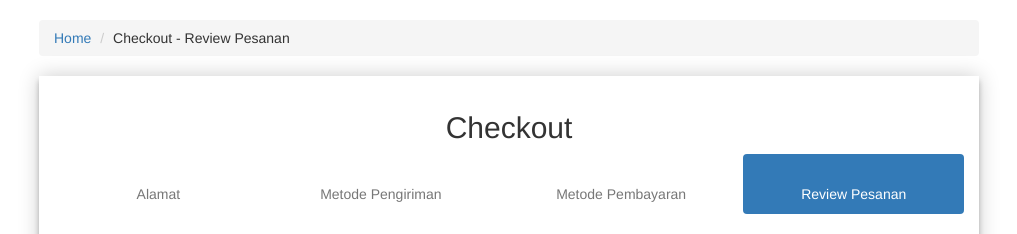
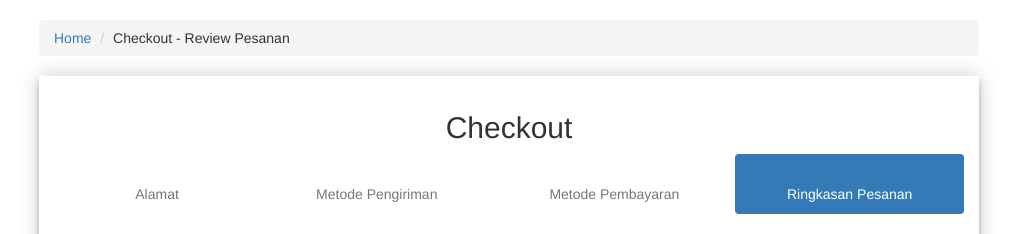
Before and after one commit to NaTa64/pisang, a PHP site: page /checkout4.php in a window 1280 px wide. Shown: the part 52-286 px from the top of the page, without its empty margins (131-1148 px from the left). Run offline with PHP 8.4, Linux system fonts and the light colour scheme; data comes from the database, SQL or seed files in the repository; data that the repository does not hold is empty; some libraries are stand-ins or nearby versions.

Commit message:
ubah kata review

```diff
--- a/checkout4.php
+++ b/checkout4.php
@@ -105,7 +105,7 @@ update();
                             </li>
                             <li class="disabled"><a href="#"><i class="fa fa-money"></i><br>Metode Pembayaran</a>
                             </li>
-                            <li class="active"><a href="#"><i class="fa fa-eye"></i><br>Review Pesanan</a>
+                            <li class="active"><a href="#"><i class="fa fa-eye"></i><br>Ringkasan Pesanan</a>
                             </li>
                         </ul>
                         <br>
```
